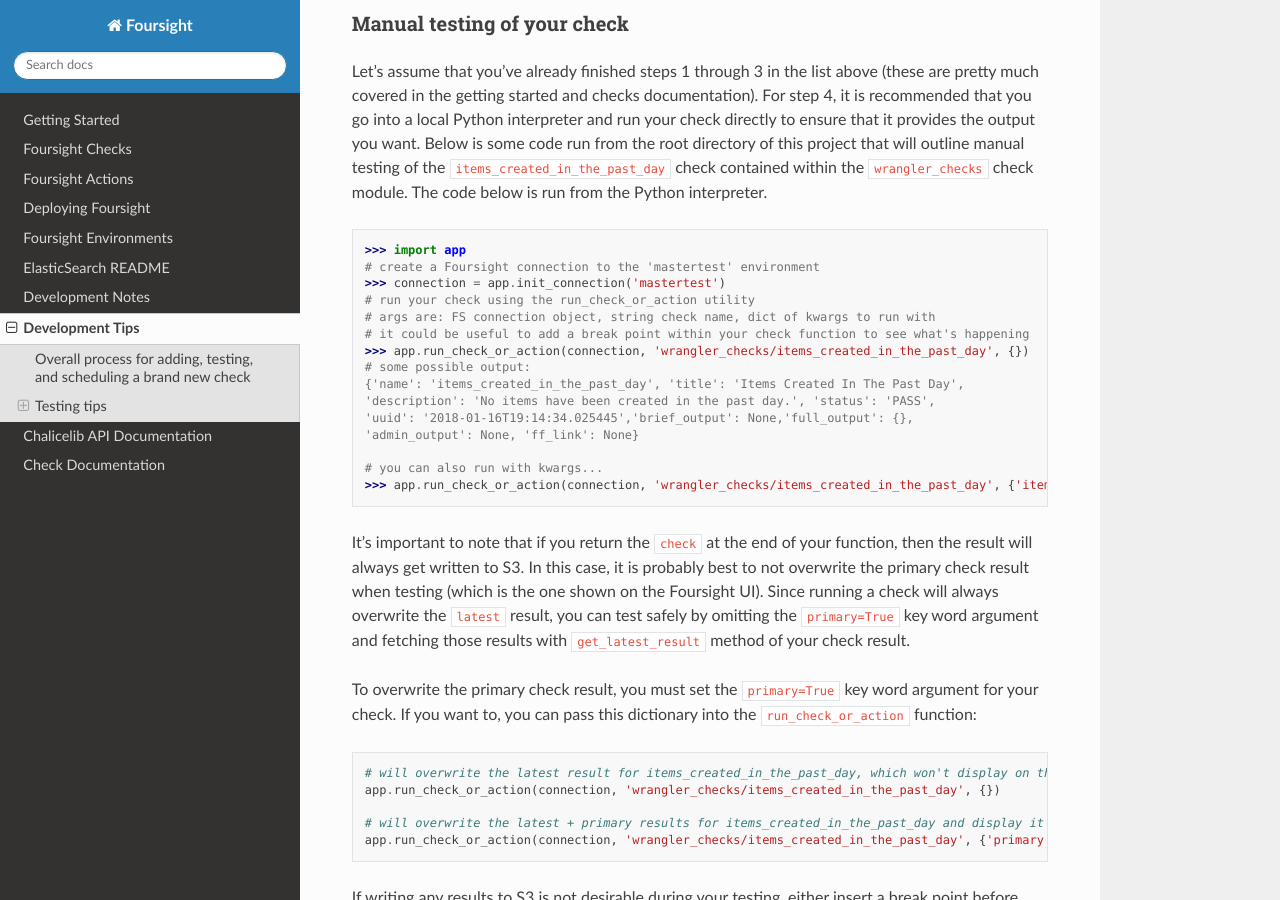
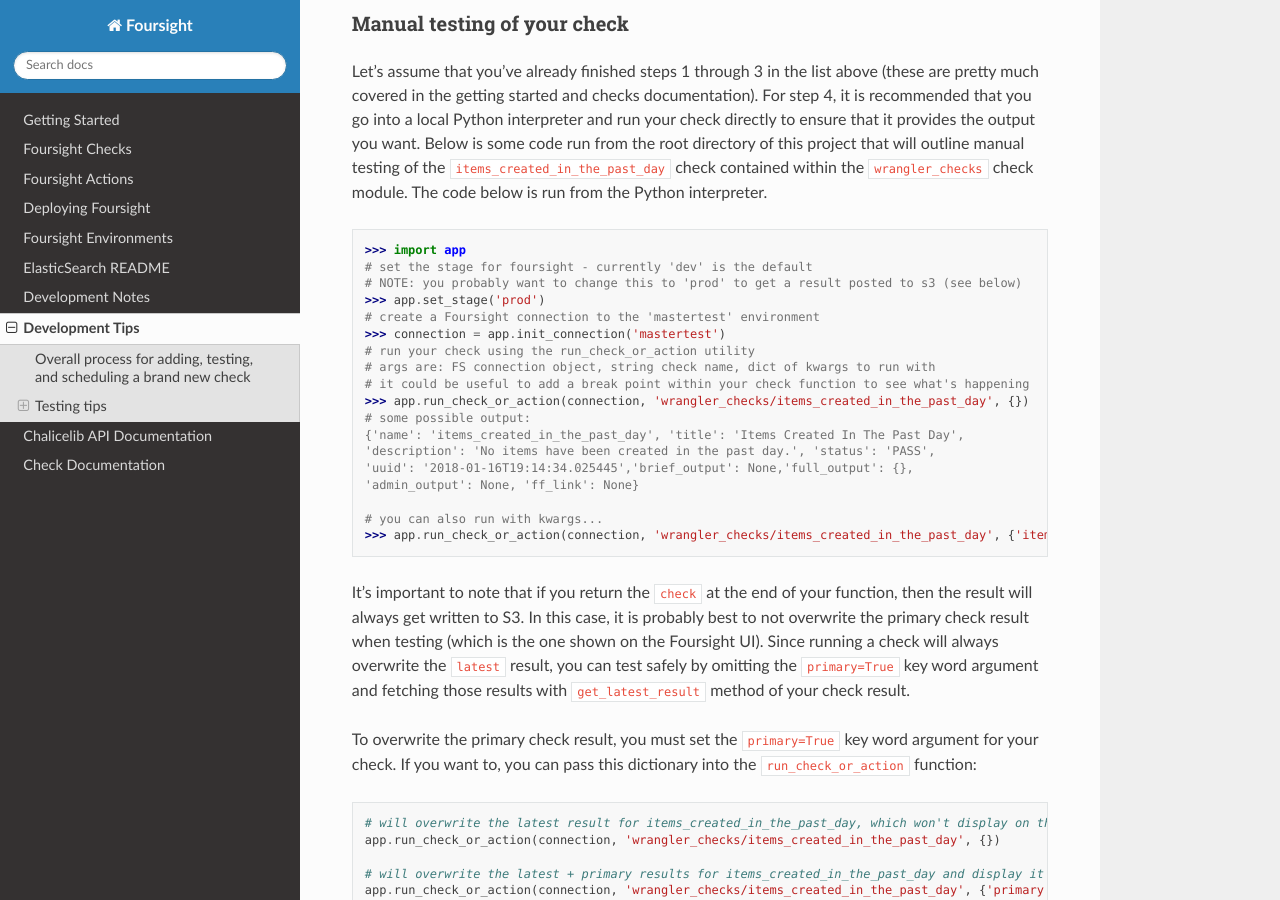
Before and after one commit to 4dn-dcic/foursight, a Sphinx documentation site: the page built from docs/source/development_tips.rst, in a window 1280 px wide and 900 px high, scrolled down 561 px. Built offline with Sphinx 7.4.7 and the Read the Docs theme 2.0.0, drawn with Linux system fonts in a browser that asks for light colours.

Commit message:
Added a bit to the doc about app.add_stage(stage) when testing locally

```diff
--- a/docs/source/development_tips.rst
+++ b/docs/source/development_tips.rst
@@ -25,6 +25,9 @@
 .. code-block:: python
 
    >>> import app
+   # set the stage for foursight - currently 'dev' is the default
+   # NOTE: you probably want to change this to 'prod' to get a result posted to s3 (see below)
+   >>> app.set_stage('prod')
    # create a Foursight connection to the 'mastertest' environment
    >>> connection = app.init_connection('mastertest')
    # run your check using the run_check_or_action utility
```
